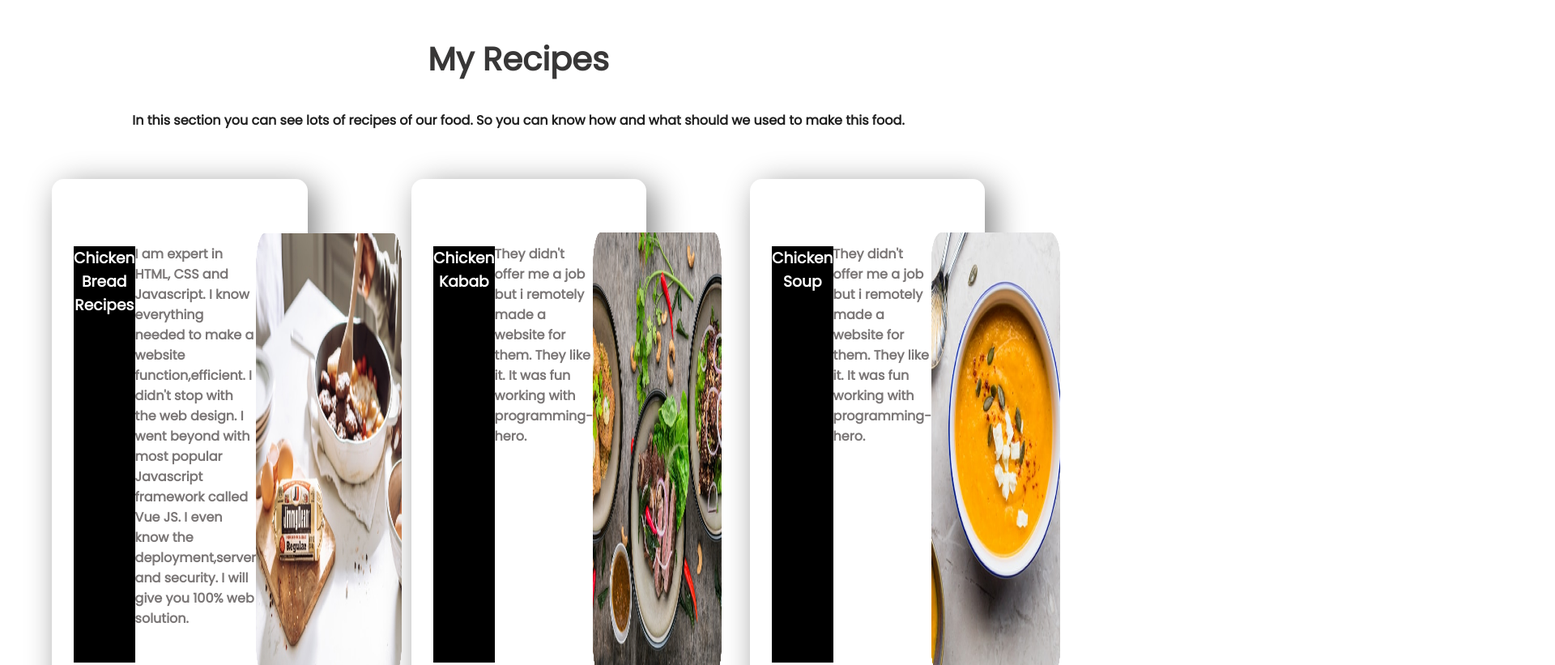
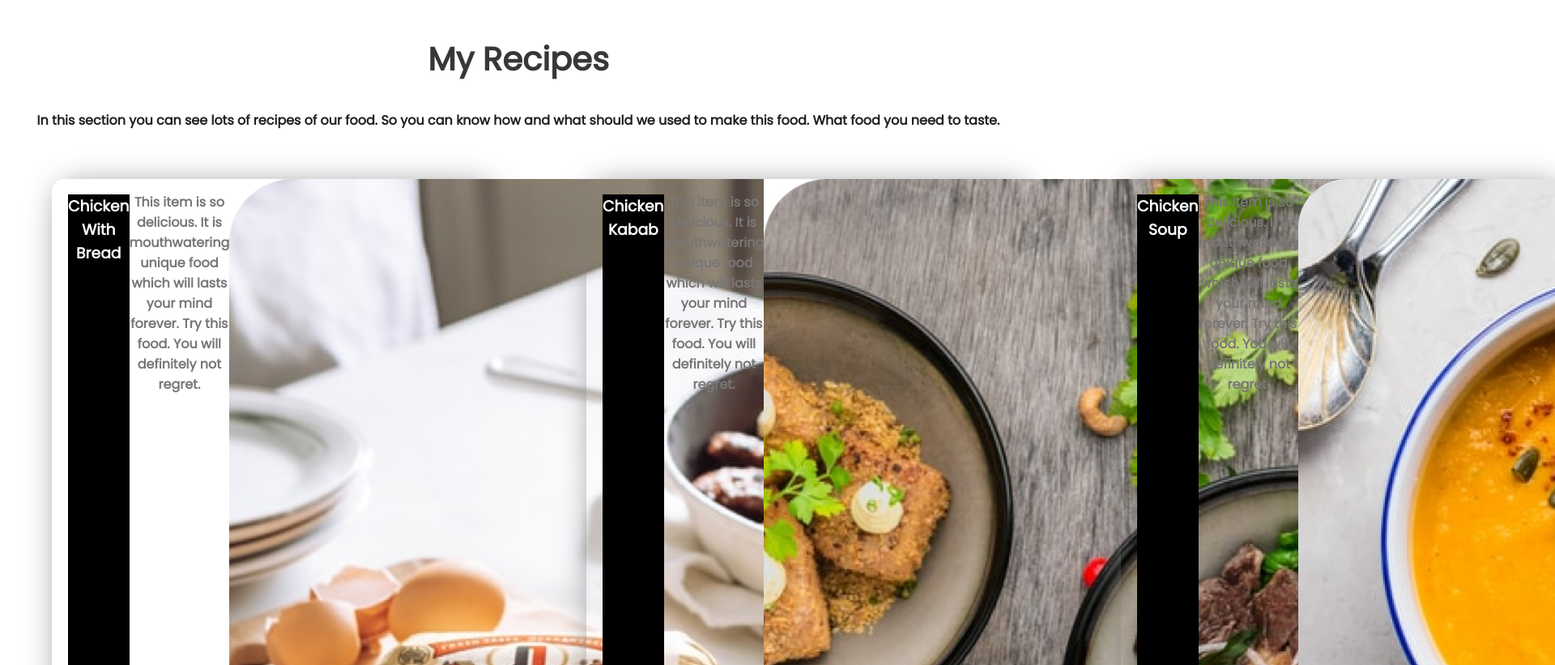
Before and after one commit to afsana2021/cookcook-foodbook, a plain HTML site: page index.html in a window 1280 px wide. Shown: the part 1380-2201 px from the top of the page at 81% size, 1920 px wide, since content can reach past the window. Drawn offline with Linux system fonts and the light colour scheme.

Commit message:
paragraph added

```diff
--- a/index.html
+++ b/index.html
@@ -68,33 +68,34 @@
       <h2 class="recipe-alignment">My Recipes</h2>
       <p class="about-recipe">
         In this section you can see lots of recipes of our food. So you can know
-        how and what should we used to make this food.
+        how and what should we used to make this food. What food you need to
+        taste.
       </p>
       <div class="flexible-container">
-        <div id="Chicken-recipes" class="recipe-item half-width">
-          <h3 class="Black-color">Chicken Bread Recipes</h3>
+        <div id="Chicken-recipes" class="recipe-item">
+          <h3 class="Black-color">Chicken With Bread</h3>
           <p>
-            I am expert in HTML, CSS and Javascript. I know everything needed to
-            make a website function,efficient. I didn't stop with the web
-            design. I went beyond with most popular Javascript framework called
-            Vue JS. I even know the deployment,server and security. I will give
-            you 100% web solution.
+            This item is so delicious. It is mouthwatering unique food which
+            will lasts your mind forever. Try this food. You will definitely not
+            regret.
           </p>
           <img src="Project Cover.jpg" alt="" />
         </div>
-        <div id="Chicken-recipes" class="recipe-item half-width">
+        <div id="Chicken-recipes" class="recipe-item">
           <h3 class="Black-color">Chicken Kabab</h3>
           <p>
-            They didn't offer me a job but i remotely made a website for them.
-            They like it. It was fun working with programming-hero.
+            This item is so delicious. It is mouthwatering unique food which
+            will lasts your mind forever. Try this food. You will definitely not
+            regret.
           </p>
           <img src="Project Cover1.jpg" alt="" />
         </div>
-        <div id="Chicken-recipes" class="recipe-item half-width">
+        <div id="Chicken-recipes" class="recipe-item">
           <h3 class="Black-color">Chicken Soup</h3>
           <p>
-            They didn't offer me a job but i remotely made a website for them.
-            They like it. It was fun working with programming-hero.
+            This item is so delicious. It is mouthwatering unique food which
+            will lasts your mind forever. Try this food. You will definitely not
+            regret.
           </p>
           <img src="Project Cover3.png" alt="" />
         </div>
--- a/style.css
+++ b/style.css
@@ -92,15 +92,15 @@ p.about-recipe {
   padding-left: 20px;
   box-shadow: 10px 10px 40px gray;
   border-radius: 15px;
+  text-align: center;
 }
 #Chicken-recipes {
   display: flex;
-  border-left: 7px solid;
-  border-image: linear-gradient(gray, black);
+  text-align: center;
 }
-.recipe-item half-width img {
-  width: 80%;
-  padding-top: 1%;
+
+.Black-color {
+  text-align: center;
 }
 footer h2,
 h3 {
```
